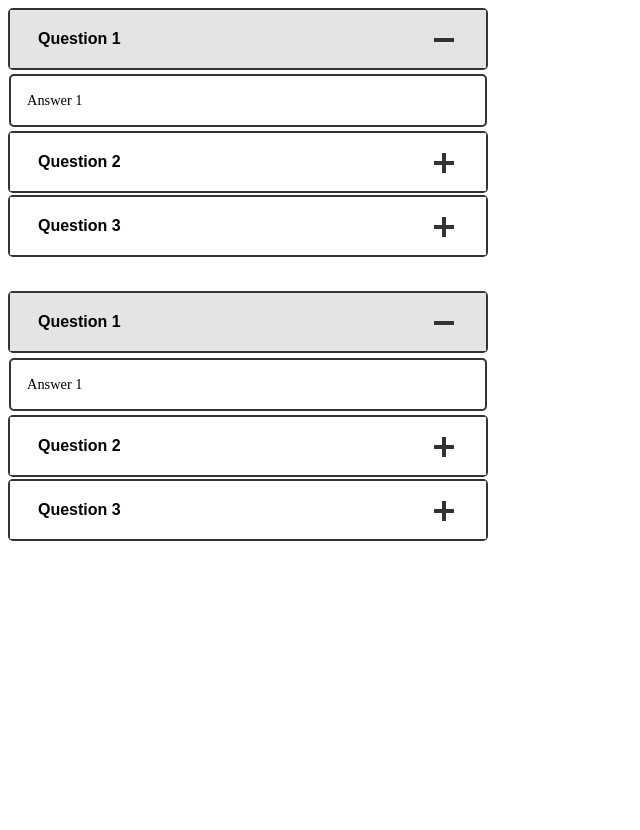
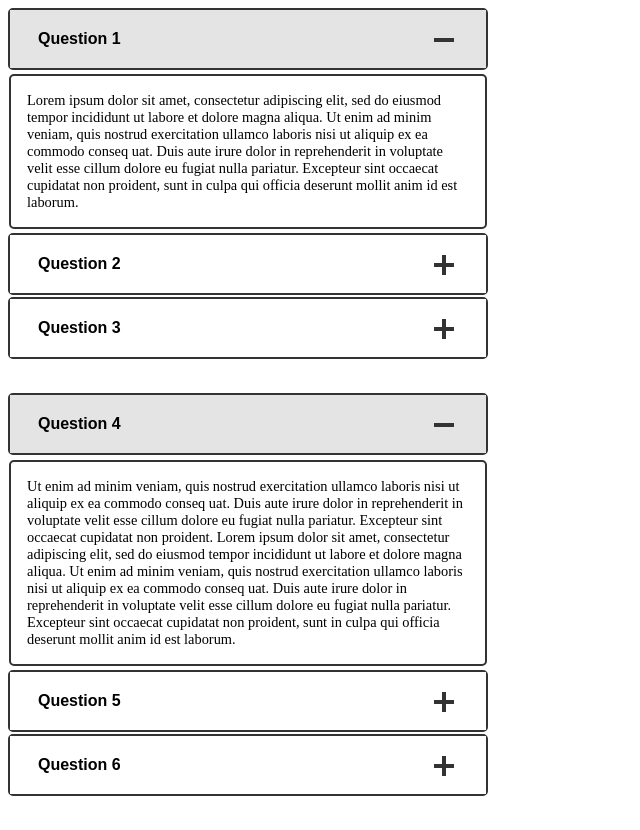
Before and after one commit to rayphelan/strata3, a website: page index.html in a window 1280 px wide. Shown: the whole page, without its empty margins (0-640 px from the left). Before the commit the page ends 800 px from the top, so only its background shows below. Drawn offline with Linux system fonts and the light colour scheme.

Commit message:
Added variable length text to accordion generator

```diff
--- a/index.html
+++ b/index.html
@@ -13,8 +13,8 @@
 <body>
 
   <!-- Accordion Div -->
-  <div id="test1"></div>
-  <div id="test2"></div>
+  <div id="accordion-div-1"></div>
+  <div id="accordion-div-2"></div>
 
 
   <script type="module">
@@ -22,23 +22,58 @@
     // Import AccordionGenerator class
     import { AccordionGenerator } from './js/AccordionGenerator.js';
 
-    let test = [
+    let dataAccordion1 = [
       {
         question: "Question 1",
-        answer: "Answer 1"
+        answer: `Lorem ipsum dolor sit amet, consectetur adipiscing elit, sed do eiusmod tempor incididunt ut labore et dolore
+          magna aliqua. Ut enim ad minim veniam, quis nostrud exercitation ullamco laboris nisi ut aliquip ex ea commodo
+          conseq uat. Duis aute irure dolor in reprehenderit in voluptate velit esse cillum dolore eu fugiat nulla pariatur. Excepteur
+          sint occaecat cupidatat non proident, sunt in culpa qui officia deserunt mollit anim id est laborum.`
       },
       {
         question: "Question 2",
-        answer: "Answer 2"
+        answer: `Lorem ipsum dolor sit amet, consectetur adipiscing elit, sed do eiusmod tempor incididunt ut labore et dolore
+          magna aliqua. Ut enim ad minim veniam, quis nostrud exercitation ullamco laboris nisi ut aliquip ex ea commodo
+          consequat.`
       },
       {
         question: "Question 3",
-        answer: "Answer 3"
-      },
+        answer: `Turpis tincidunt id aliquet risus feugiat in ante. Diam vulputate ut pharetra sit amet aliquam id. Potenti
+          nullam ac tortor vitae purus faucibus ornare. Gravida arcu ac tortor dignissim convallis aenean et tortor at. Eget
+          nullam non nisi est sit amet facilisis. Faucibus a pellentesque sit amet porttitor.`
+      }
     ];
 
-    let acc = new AccordionGenerator("test1", test);
-    let acc2 = new AccordionGenerator("test2", test);
+    let dataAccordion2 = [
+      {
+        question: "Question 4",
+        answer: `Ut enim ad minim veniam, quis nostrud exercitation ullamco laboris nisi ut aliquip ex ea commodo
+          conseq uat. Duis aute irure dolor in reprehenderit in voluptate velit esse cillum dolore eu fugiat nulla pariatur. Excepteur
+          sint occaecat cupidatat non proident. Lorem ipsum dolor sit amet, consectetur adipiscing elit, sed do eiusmod tempor incididunt ut labore et dolore
+          magna aliqua. Ut enim ad minim veniam, quis nostrud exercitation ullamco laboris nisi ut aliquip ex ea commodo
+          conseq uat. Duis aute irure dolor in reprehenderit in voluptate velit esse cillum dolore eu fugiat nulla pariatur. Excepteur
+          sint occaecat cupidatat non proident, sunt in culpa qui officia deserunt mollit anim id est laborum.`
+      },
+      {
+        question: "Question 5",
+        answer: `Lorem ipsum dolor sit amet, consectetur adipiscing elit, sed do eiusmod tempor incididunt ut labore et dolore
+          magna aliqua. Ut enim ad minim veniam, quis nostrud exercitation ullamco laboris nisi ut aliquip ex ea commodo
+          consequat. Ut enim ad minim veniam, quis nostrud exercitation ullamco laboris nisi ut aliquip ex ea commodo
+          conseq uat. Duis aute irure dolor in reprehenderit in voluptate velit esse cillum dolore eu fugiat nulla pariatur. Excepteur
+          sint occaecat cupidatat non proident, sunt in culpa qui officia deserunt mollit anim id est laborum.`
+      },
+      {
+        question: "Question 6",
+        answer: `Ut enim ad minim veniam, quis nostrud exercitation ullamco laboris nisi ut aliquip ex ea commodo
+          conseq uat. Duis aute irure dolor in reprehenderit in voluptate velit esse cillum dolore eu fugiat nulla pariatur. Excepteur
+          sint occaecat cupidatat non proident, sunt in culpa qui officia deserunt mollit anim id est laborum. Turpis tincidunt id aliquet risus feugiat in ante. Diam vulputate ut pharetra sit amet aliquam id. Potenti
+          nullam ac tortor vitae purus faucibus ornare. Gravida arcu ac tortor dignissim convallis aenean et tortor at. Eget
+          nullam non nisi est sit amet facilisis. Faucibus a pellentesque sit amet porttitor.`
+      }
+    ];
+
+    let accordion1 = new AccordionGenerator("accordion-div-1", dataAccordion1);
+    let accordion2 = new AccordionGenerator("accordion-div-2", dataAccordion2);
 
   </script>
 
```
